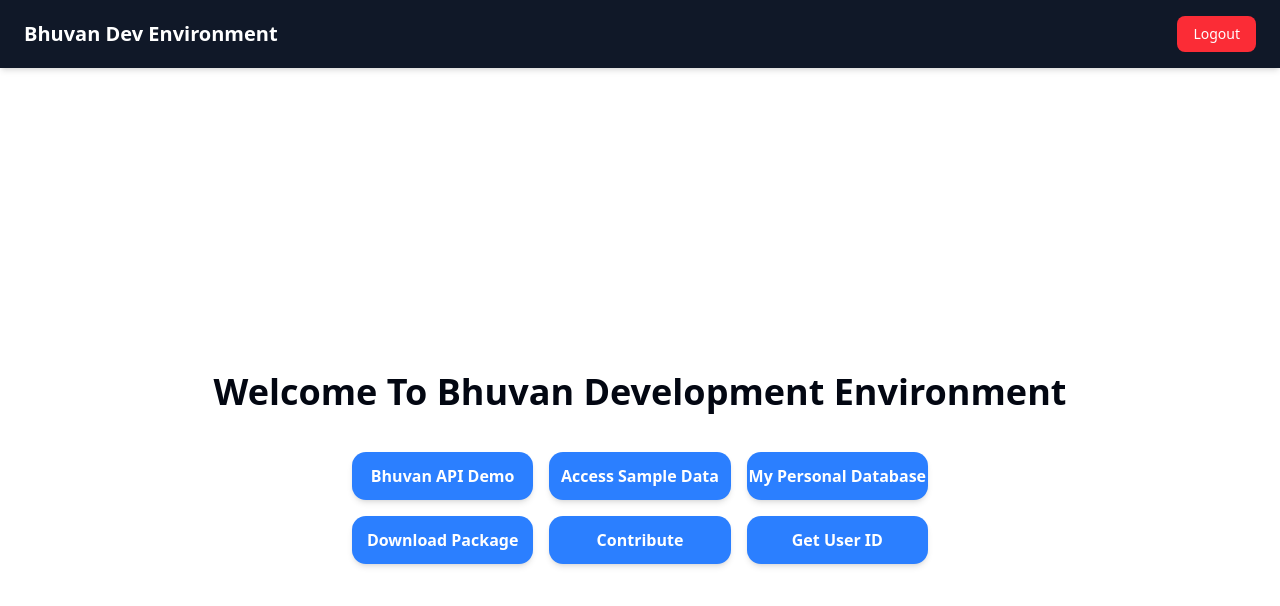
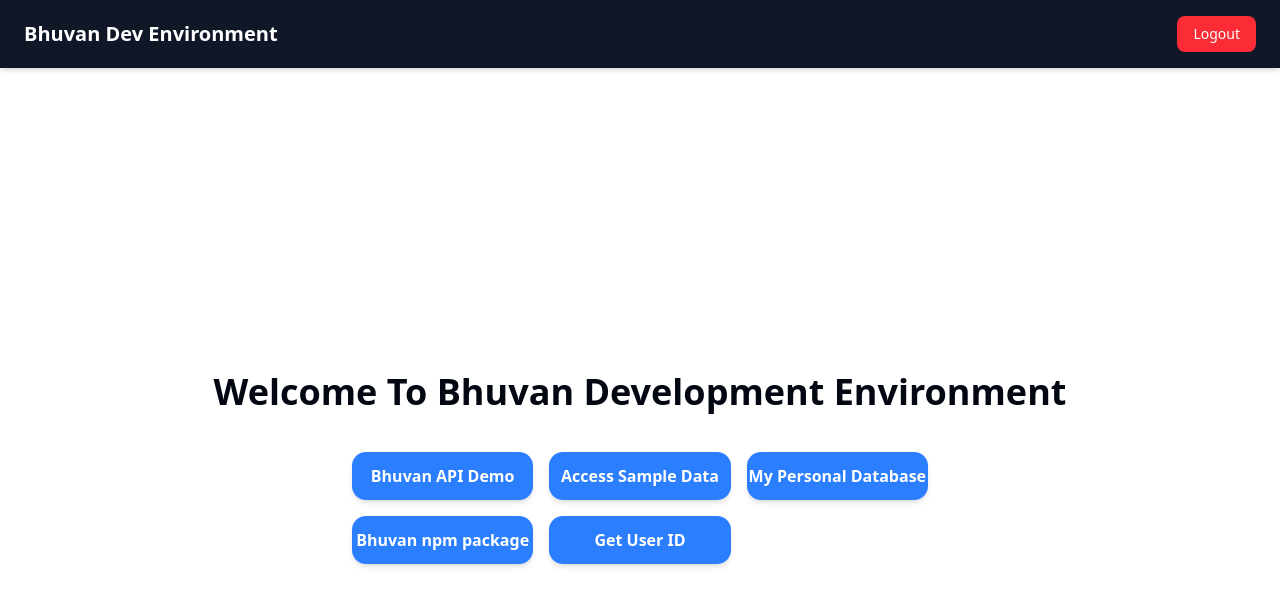
Before and after one commit to atomiclifestyle/frontend-kit-bhuvan, a Next.js app: page /main in a window 1280 px wide. Shown: the top 606 px of the page. Built offline with nearby package versions, Linux system fonts and the light colour scheme; no server answers.

Commit message:
Update page.jsx

```diff
--- a/src/app/main/page.jsx
+++ b/src/app/main/page.jsx
@@ -59,7 +59,7 @@
                     My Personal Database
                     </a>
 
-                    <button
+{/*                     <button
                     onClick={handleDownload}
                     className="w-full py-3 rounded-xl font-semibold bg-blue-500 text-white hover:bg-blue-600 transition transform hover:scale-105 shadow-md"
                     >
@@ -71,6 +71,12 @@
                     className="w-full py-3 rounded-xl font-semibold bg-blue-500 text-white hover:bg-blue-600 transition transform hover:scale-105 shadow-md"
                     >
                     Contribute
+                    </a> */}
+                    <a
+                    href="https://www.npmjs.com/package/bhuvan-dev-env-client?activeTab=readme"
+                    className="w-full py-3 rounded-xl font-semibold bg-blue-500 text-white hover:bg-blue-600 transition transform hover:scale-105 shadow-md"
+                    >
+                    Bhuvan npm package
                     </a>
 
                     <GetUserIdButton />
```
